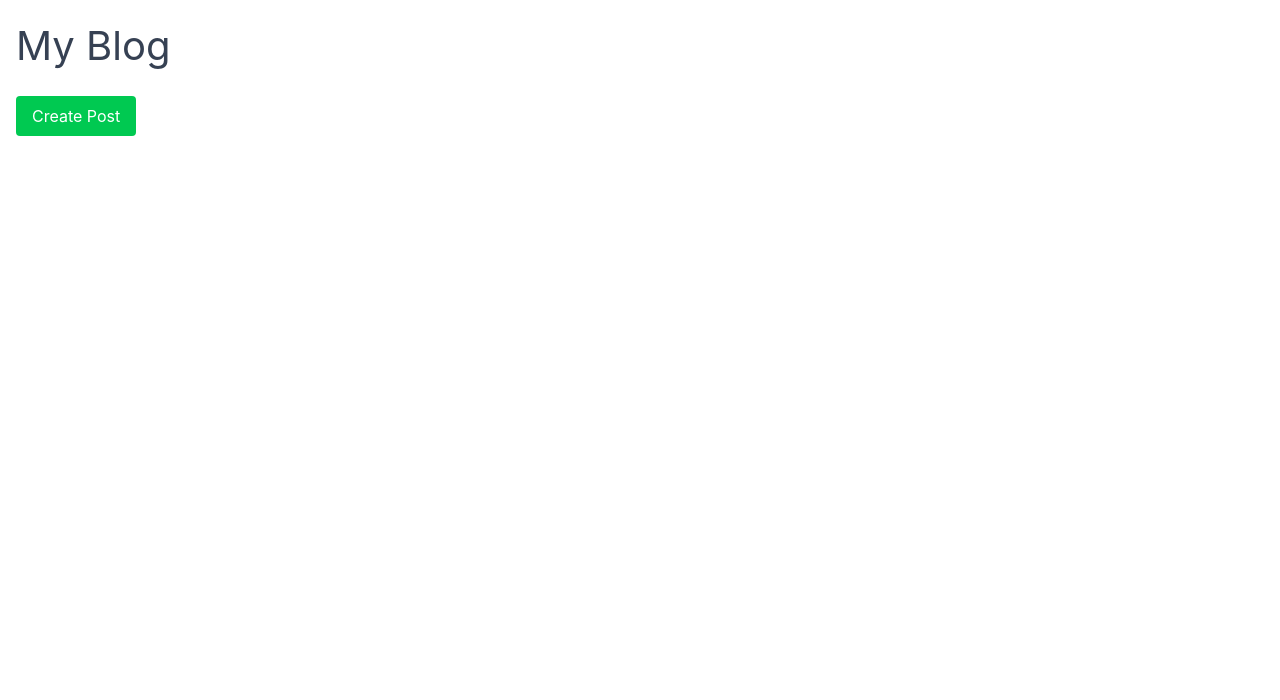
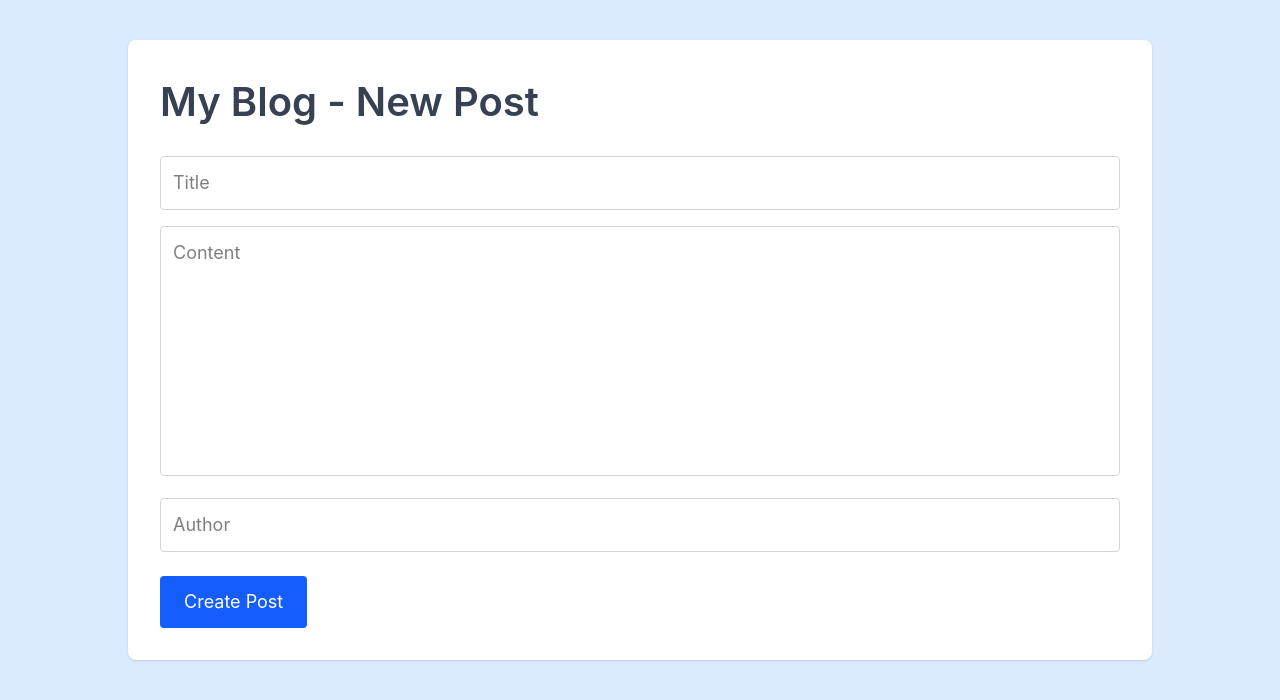
Before and after one commit to iancarlodtojan/BlogMiniProject, a React (Vite) app in the folder Blog/client/: page / in a window 1280 px wide. Shown: the top 700 px of the page. Built offline with nearby package versions, Linux system fonts and the light colour scheme.

Commit message:
feat: add HomePage and NewPostPage components with Button integration

```diff
--- a/Blog/client/src/App.jsx
+++ b/Blog/client/src/App.jsx
@@ -1,11 +1,10 @@
+import HomePage from "./pages/HomePage";
+import NewPostPage from "./pages/NewPostPage";
+
 function App() {
   return (
-    <div className="container mx-auto p-4">
-      <h1 className="text-[2.5em] mb-5 text-gray-700">My Blog</h1>
-      <button className="px-4 py-2 bg-green-500 text-white rounded hover:bg-green-600 cursor-pointer">
-        Create Post
-      </button>
-    </div>
+    //<HomePage />
+    <NewPostPage />
   );
 }
 
--- /dev/null
+++ b/Blog/client/src/components/Button.jsx
@@ -0,0 +1,9 @@
+function Button({ children }) {
+  return (
+    <button className="px-4 py-2 bg-green-500 text-white rounded hover:bg-green-600 cursor-pointer">
+      {children}
+    </button>
+  );
+}
+
+export default Button;
--- /dev/null
+++ b/Blog/client/src/pages/HomePage.jsx
@@ -0,0 +1,16 @@
+import Button from "../components/button";
+
+function HomePage() {
+  return (
+    <div className="min-h-screen bg-blue-100 py-10">
+      <div className="container mx-auto max-w-5xl bg-white p-8 rounded-lg shadow">
+        <h1 className="text-[2.5em] mb-6 text-gray-700 font-semibold">
+          My Blog
+        </h1>
+        <Button>New Post</Button>
+      </div>
+    </div>
+  );
+}
+
+export default HomePage;
--- /dev/null
+++ b/Blog/client/src/pages/NewPostPage.jsx
@@ -0,0 +1,35 @@
+function NewPostPage() {
+  return (
+    <div className="min-h-screen bg-blue-100 py-10">
+      <div className="container mx-auto max-w-5xl bg-white p-8 rounded-lg shadow">
+        <h1 className="text-[2.5em] mb-6 text-gray-700 font-semibold">
+          My Blog - New Post
+        </h1>
+
+        <input
+          type="text"
+          placeholder="Title"
+          className="mb-4 w-full rounded border border-gray-300 p-3 text-lg outline-none"
+        />
+
+        <textarea
+          placeholder="Content"
+          rows="8"
+          className="mb-4 w-full rounded border border-gray-300 p-3 text-lg outline-none resize-none"
+        ></textarea>
+
+        <input
+          type="text"
+          placeholder="Author"
+          className="mb-6 w-full rounded border border-gray-300 p-3 text-lg outline-none"
+        />
+
+        <button className="rounded bg-blue-600 py-3 px-6 text-lg text-white hover:bg-blue-700 cursor-pointer">
+          Create Post
+        </button>
+      </div>
+    </div>
+  );
+}
+
+export default NewPostPage;
```
